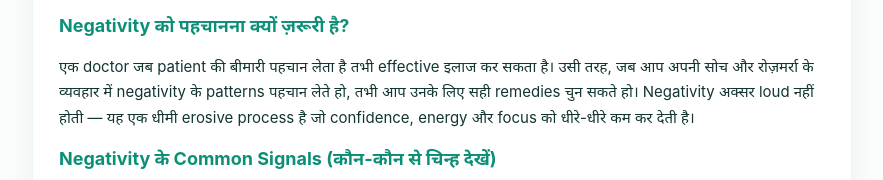
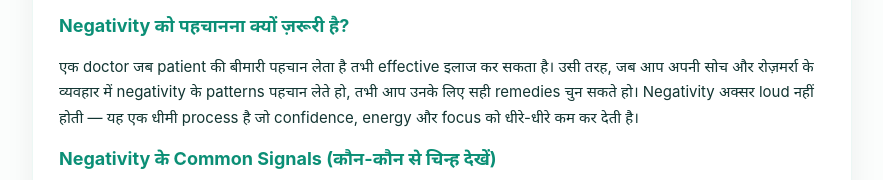
Before and after one commit to Osmjeet/Discipline-Se-Success-Tak, a plain HTML site: page posts/blog11.html in a window 1280 px wide. Shown: the part 339-519 px from the top of the page, without its empty margins (198-1081 px from the left). Drawn offline with Linux system fonts and the light colour scheme.

Commit message:
blog11.html

```diff
--- a/posts/blog11.html
+++ b/posts/blog11.html
@@ -59,7 +59,7 @@
       <h2>Negativity को पहचानना क्यों ज़रूरी है?</h2>
       <p>
         एक doctor जब patient की बीमारी पहचान लेता है तभी effective इलाज कर सकता है। उसी तरह, जब आप अपनी सोच और रोज़मर्रा के व्यवहार में negativity के patterns पहचान लेते हो,
-        तभी आप उनके लिए सही remedies चुन सकते हो। Negativity अक्सर loud नहीं होती — यह एक धीमी erosive process है जो confidence, energy और focus को धीरे-धीरे कम कर देती है।
+        तभी आप उनके लिए सही remedies चुन सकते हो। Negativity अक्सर loud नहीं होती — यह एक धीमी process है जो confidence, energy और focus को धीरे-धीरे कम कर देती है।
       </p>
 
       <h2>Negativity के Common Signals (कौन-कौन से चिन्ह देखें)</h2>
```
